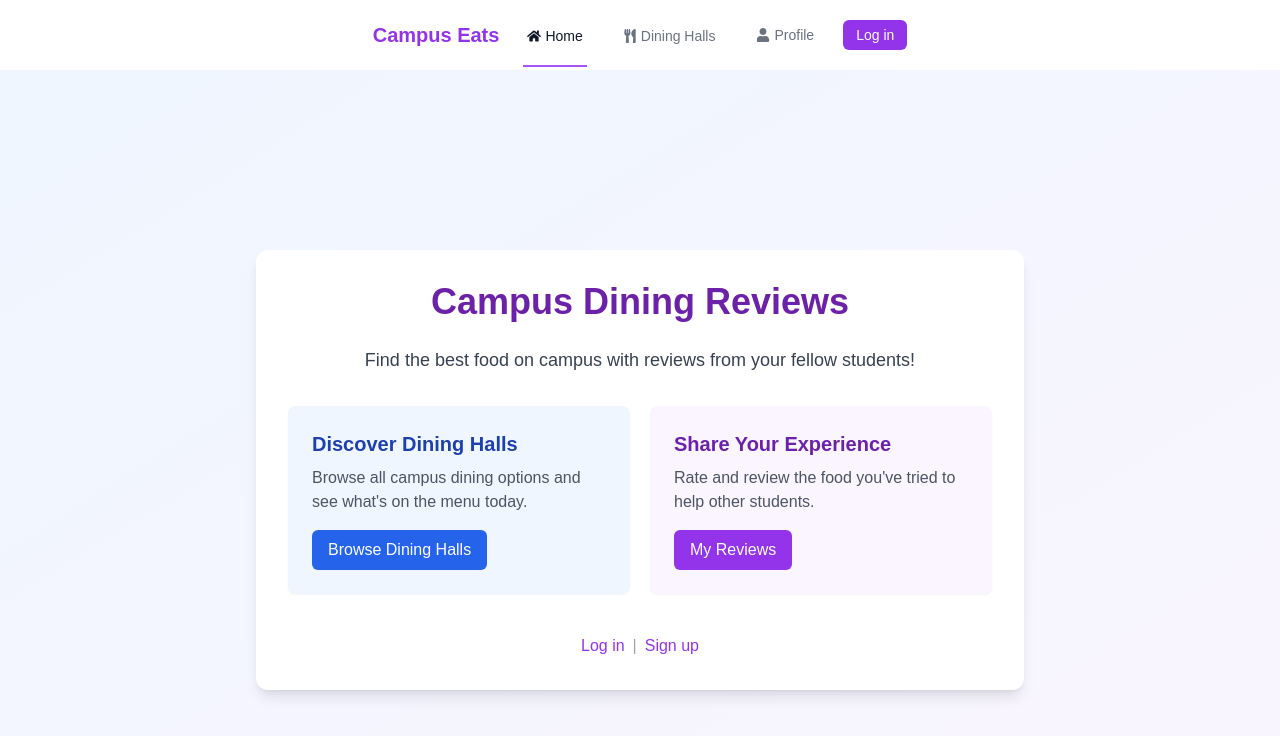
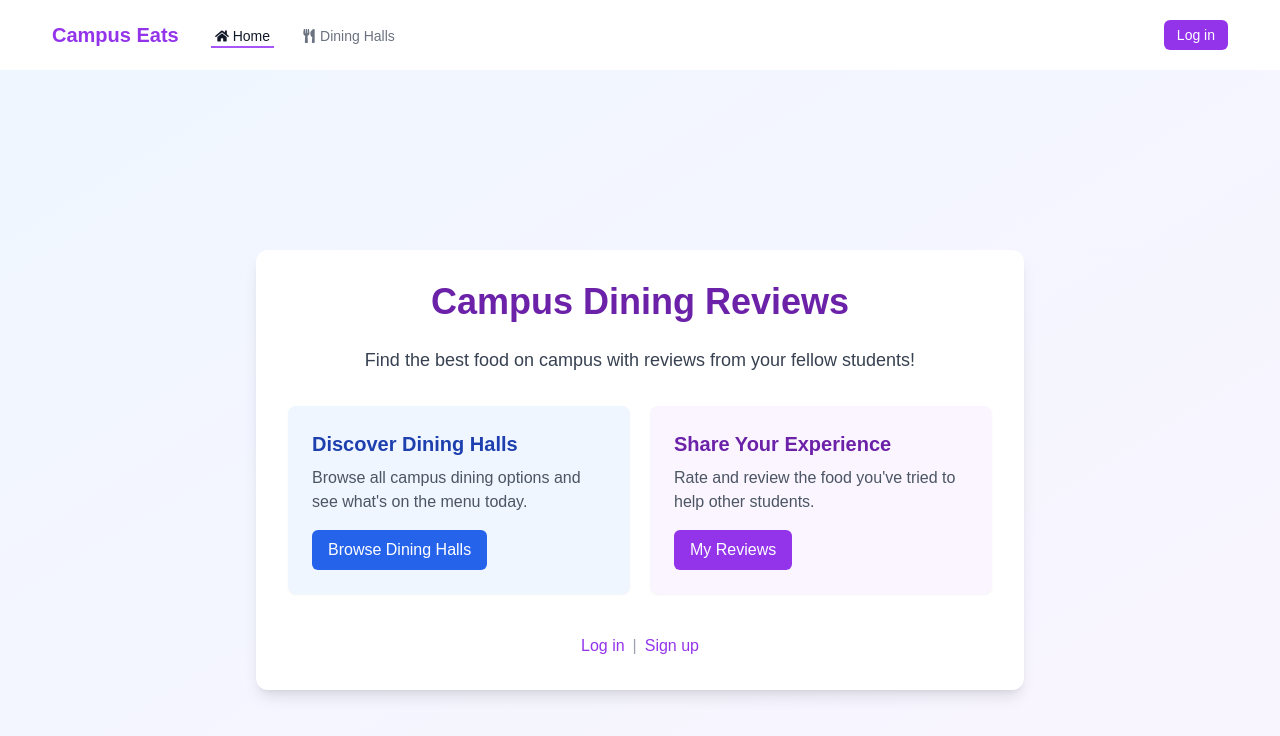
Before and after one commit to HarryHSAhn/csci201-group-frontend, a React (Create React App) app: page / in a window 1280 px wide. Shown: the top 736 px of the page. Built offline with nearby package versions, Linux system fonts and the light colour scheme.

Commit message:
updated navbar to work with the login dynamically

```diff
--- a/src/components/NavBar.js
+++ b/src/components/NavBar.js
@@ -1,26 +1,40 @@
-import React, { useState } from 'react';
-import { Link, useLocation } from 'react-router-dom';
-import { FaUser, FaHome, FaUtensils, FaBars, FaTimes } from 'react-icons/fa';
+import React, { useState, useEffect } from 'react';
+import { Link, useLocation, useNavigate } from 'react-router-dom';
+import { FaUser, FaHome, FaUtensils, FaBars, FaTimes, FaSignOutAlt } from 'react-icons/fa';
+import Cookies from 'js-cookie';
 
 export default function NavBar() {
+  const navigate = useNavigate();
+  const location = useLocation();
   const [isMenuOpen, setIsMenuOpen] = useState(false);
-  const location = useLocation();
+  const [loggedIn, setLoggedIn] = useState(Cookies.get('loggedIn') === 'true');
 
-  const isActive = (path) => {
-    return location.pathname === path;
+  useEffect(() => {
+    const interval = setInterval(() => {
+      setLoggedIn(Cookies.get('loggedIn') === 'true');
+    }, 500);
+    return () => clearInterval(interval);
+  }, []);
+
+  const isActive = (path) => location.pathname === path;
+
+  const handleLogOut = () => {
+    Cookies.remove('loggedIn');
+    Cookies.remove('userEmail');
+    navigate('/home');
+    alert('You have been logged out');
   };
 
   return (
-    <nav className="bg-white shadow-md">
-      <div className="max-w-7xl mx-auto px-4 sm:px-6 lg:px-8">
-        <div className="flex justify-between h-16">
-          <div className="flex">
-            <div className="flex-shrink-0 flex items-center">
+    <nav className="bg-white shadow-md w-full">
+      <div className="w-full px-4 sm:px-6 lg:px-8">
+        <div className="flex justify-between items-center h-16">
+
+          {/* Left side: Logo and Links */}
+          <div className="flex items-center space-x-8 flex-1">
             <Link to="/" className="text-xl font-bold text-purple-600">Campus Eats</Link>
-            </div>
 
-            {/* Desktop navigation links */}
-            <div className="hidden sm:ml-6 sm:flex sm:space-x-8">
+            <div className="hidden sm:flex space-x-6">
               <Link
                 to="/"
                 className={`inline-flex items-center px-1 pt-1 border-b-2 text-sm font-medium ${
@@ -45,8 +59,10 @@ export default function NavBar() {
             </div>
           </div>
 
-          {/* Desktop profile and login links */}
-          <div className="hidden sm:ml-6 sm:flex sm:items-center sm:space-x-4">
+          {/* Right side: Profile / Login / Logout */}
+          <div className="hidden sm:flex items-center space-x-4">
+            {loggedIn ? (
+              <>
                 <Link
                   to="/profile"
                   className={`inline-flex items-center px-3 py-1 border border-transparent text-sm font-medium rounded-md ${
@@ -57,13 +73,21 @@ export default function NavBar() {
                 >
                   <FaUser className="mr-1" /> Profile
                 </Link>
-
+                <button
+                  onClick={handleLogOut}
+                  className="inline-flex items-center px-3 py-1 border border-transparent text-sm font-medium rounded-md text-white bg-purple-600 hover:bg-purple-700"
+                >
+                  Log Out
+                </button>
+              </>
+            ) : (
               <Link
                 to="/login"
                 className="inline-flex items-center px-3 py-1 border border-transparent text-sm font-medium rounded-md text-white bg-purple-600 hover:bg-purple-700"
               >
                 Log in
               </Link>
+            )}
           </div>
 
           {/* Mobile menu button */}
@@ -93,7 +117,7 @@ export default function NavBar() {
               onClick={() => setIsMenuOpen(false)}
             >
               <div className="flex items-center">
-                <FaHome className="mr-2" /> Home
+                <FaHome className="mr-2" /> <span>Home</span>
               </div>
             </Link>
 
@@ -107,10 +131,12 @@ export default function NavBar() {
               onClick={() => setIsMenuOpen(false)}
             >
               <div className="flex items-center">
-                <FaUtensils className="mr-2" /> Dining Halls
+                <FaUtensils className="mr-2" /> <span>Dining Halls</span>
               </div>
             </Link>
 
+            {loggedIn ? (
+              <>
                 <Link
                   to="/profile"
                   className={`block pl-3 pr-4 py-2 border-l-4 text-base font-medium ${
@@ -121,17 +147,32 @@ export default function NavBar() {
                   onClick={() => setIsMenuOpen(false)}
                 >
                   <div className="flex items-center">
-                <FaUser className="mr-2" /> Profile
+                    <FaUser className="mr-2" /> <span>Profile</span>
                   </div>
                 </Link>
-
+                <div className="block pl-3 pr-4 py-2 border-l-4 border-transparent text-base font-medium text-purple-600 hover:bg-gray-50 hover:border-gray-300">
+                  <button
+                    onClick={() => {
+                      handleLogOut();
+                      setIsMenuOpen(false);
+                    }}
+                    className="flex items-center w-full text-left"
+                  >
+                    <FaSignOutAlt className="mr-2" /> Log out
+                  </button>
+                </div>
+              </>
+            ) : (
               <Link
                 to="/login"
                 className="block pl-3 pr-4 py-2 border-l-4 border-transparent text-base font-medium text-purple-600 hover:bg-gray-50 hover:border-gray-300"
                 onClick={() => setIsMenuOpen(false)}
               >
-              Log in
+                <div className="flex items-center">
+                  <FaUser className="mr-2" /> Login
+                </div>
               </Link>
+            )}
           </div>
         </div>
       )}
```
Lines whose indentation alone changed are shown as unchanged.
